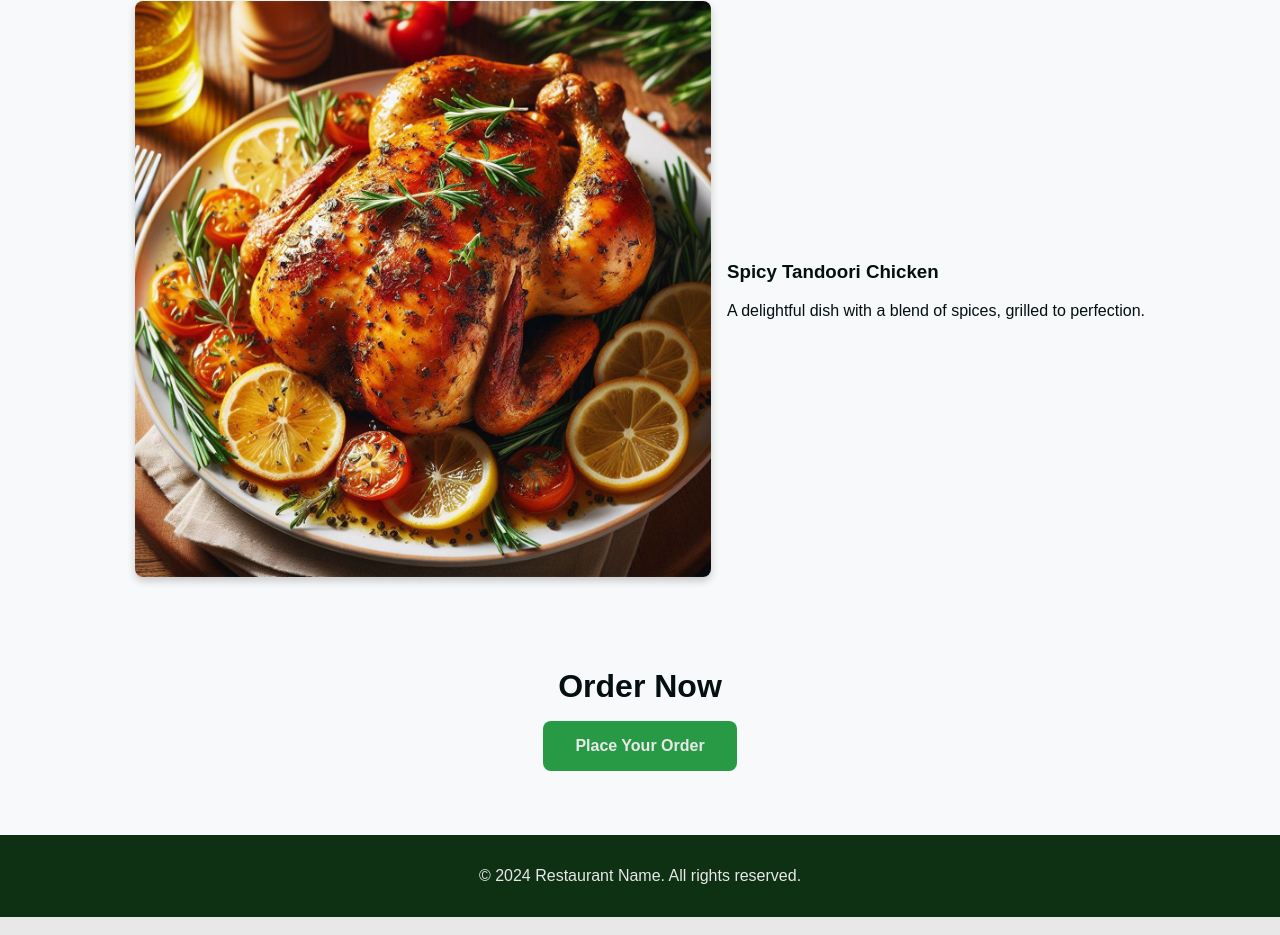
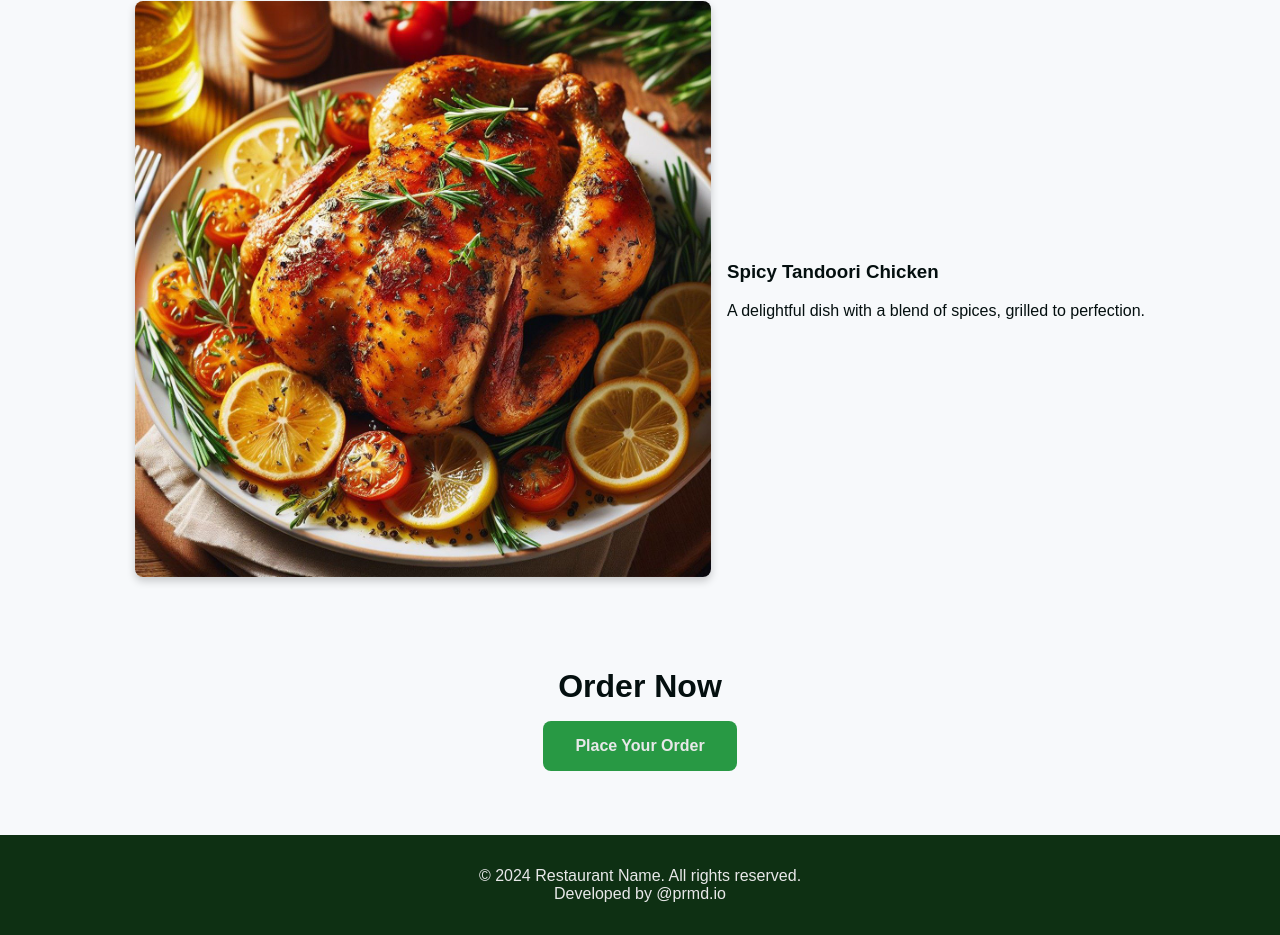
Before and after one commit to pammu-27/restaurant-website, a plain HTML site: page index.html in a window 1280 px wide. Shown: the part 1314-2249 px from the top of the page. Drawn offline with Linux system fonts and the light colour scheme.

Commit message:
Update index.html

```diff
--- a/index.html
+++ b/index.html
@@ -66,6 +66,7 @@
 
     <footer>
         <p>&copy; 2024 Restaurant Name. All rights reserved.</p>
+        <p>Developed by @prmd.io</p>
     </footer>
     <script src="js/scripts.js"></script>
 </body>
```
